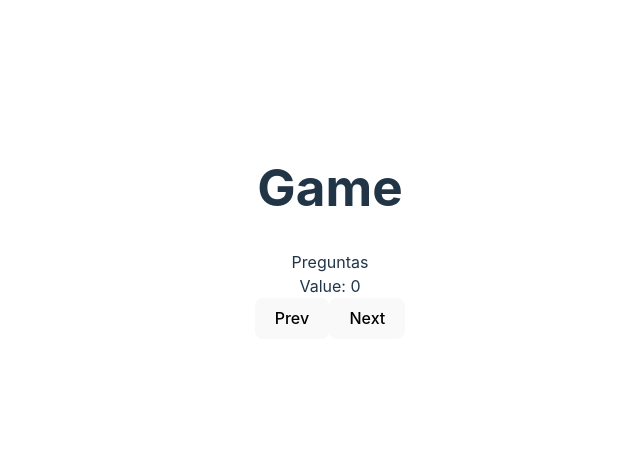
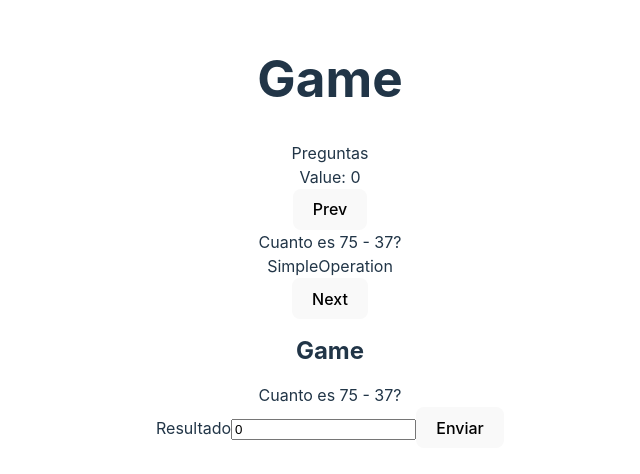
Before and after one commit to ohierro/educa_game, a Vue app: page /#/game in a window 1280 px wide. Shown: the part 168-642 px from the top of the page, without its empty margins (310-950 px from the left). Built offline with nearby package versions, Linux system fonts and the light colour scheme.

Commit message:
added simple op and true false questions

```diff
--- /dev/null
+++ b/src/assets/true_false_questions.json
@@ -0,0 +1,6 @@
+[
+  {
+    "type": "trueFalse",
+    "title": ""
+  }
+]
--- a/src/components/Question.vue
+++ b/src/components/Question.vue
@@ -1,22 +1,26 @@
 <template>
-  Esto sería un mensaje {{ msg }} {{ counter }} {{ computedValue }}
-  <button @click="counter++">Click me</button>
+  {{ question.getTitle() }}
+
+  <div v-if="question.getType() === 'TrueFalse'">
+    <button @click="$emit('resolve', false)">Falso</button>
+    <button @click="$emit('resolve', true)">Verdad</button>
+  </div>
+  <div v-if="question.getType() === 'SimpleOperation'">
+    <label for="result">Resultado</label><input v-model="value" name="result" type="number" />
+    <button @click="$emit('resolve', value)">Enviar</button>
+  </div>
 </template>
 
 <script setup lang="ts">
 import { computed, ref } from 'vue'
+import { IQuestion } from '../core/IQuestion';
 
 defineProps<{
-  msg: string,
-  counter?: number
+  question: IQuestion,
 }>()
 
-const computedValue = computed(() => counter.value > 5 ? 'Greater than' : 'Less than')
+const value = ref(0)
 
-let counter = ref(0)
-
-
-let x: string | number = 1
 </script>
 
 <style>
--- /dev/null
+++ b/src/core/CustomMath.ts
@@ -0,0 +1,5 @@
+export class CustomMath {
+  static random(from: number, to: number): number {
+    return Math.floor(Math.random() * (to - from)) + from
+  }
+}
--- a/src/core/IQuestion.ts
+++ b/src/core/IQuestion.ts
@@ -1,5 +1,8 @@
 export interface IQuestion {
+  getType(): string
+
   getTitle(): string
   getOptions(): string[]
-  resolve(): boolean
+
+  resolve(option: string | boolean | number): boolean
 }
--- a/src/core/QuestionGenerator.ts
+++ b/src/core/QuestionGenerator.ts
@@ -1,10 +1,16 @@
+import { MathSimpleOperationGenerator } from "./generators/MathSimpleOperationGenerator";
+import { MathTrueFalseGenerator } from "./generators/MathTrueFalseGenerator";
 import { IQuestion } from "./IQuestion";
+import { SimpleOperationQuestion } from "./SimpleOperationQuestion";
 import { TrueFalseQuestion } from "./TrueFalseQuestion";
 
 export class QuestionGenerator {
   constructor() {}
 
   public generate(questionNumber: number): IQuestion[] {
-    return [new TrueFalseQuestion('Pregunta de prueba...')]
+    const generator = new MathTrueFalseGenerator()
+    const simpleOperationGenerator = new MathSimpleOperationGenerator()
+    return [simpleOperationGenerator.generate(), generator.generate()]
+    // return [new TrueFalseQuestion('Pregunta de prueba...')]
   }
 }
--- /dev/null
+++ b/src/core/SimpleOperationQuestion.ts
@@ -0,0 +1,26 @@
+import { IQuestion } from "./IQuestion";
+
+export class SimpleOperationQuestion implements IQuestion {
+  title: string
+  solution: number
+
+  constructor(title: string, solution: number) {
+    this.title = title
+    this.solution = solution
+  }
+
+  getType(): string {
+    return 'SimpleOperation'
+  }
+
+  getTitle(): string {
+    return this.title
+  }
+  getOptions(): string[] {
+    throw new Error("Method not implemented.");
+  }
+  resolve(option: string | number | boolean): boolean {
+    return option === this.solution
+  }
+
+}
--- a/src/core/TrueFalseQuestion.ts
+++ b/src/core/TrueFalseQuestion.ts
@@ -3,20 +3,26 @@ import { IQuestion } from "./IQuestion";
 export class TrueFalseQuestion implements IQuestion {
   title: string
   options: string[]
+  correctAnswer: boolean
 
-  constructor(title: string) {
+  constructor(title: string, correctAnswer: boolean) {
     this.title = title
-    this.options = ['uno', 'dos', 'tres']
+    this.options = [ 'Sí', 'No' ]
+    this.correctAnswer = correctAnswer
+  }
+
+  getType(): string {
+    return 'TrueFalse'
   }
 
   getTitle(): string {
     return this.title
   }
   getOptions(): string[] {
-    return ['true', 'false']
+    return this.options
   }
-  resolve(): boolean {
-    throw new Error("Method not implemented.");
+  resolve(option: boolean): boolean {
+    return option === this.correctAnswer
   }
 
 }
--- /dev/null
+++ b/src/core/generators/MathSimpleOperationGenerator.ts
@@ -0,0 +1,27 @@
+import { CustomMath } from "../CustomMath";
+import { SimpleOperationQuestion } from "../SimpleOperationQuestion";
+
+export class MathSimpleOperationGenerator {
+
+  expressions = [
+    `Cuanto es :a - :b?`,
+    `Cuanto es :a + :b?`,
+    `Cuanto es :a * :b?`,
+  ]
+
+  public generate(): SimpleOperationQuestion {
+    let a = CustomMath.random(1, 100)
+    let b = CustomMath.random(1, 100)
+
+    if (a < b) {
+      // swap
+      let c = a
+      a = b
+      b = c
+    }
+
+    return new SimpleOperationQuestion( this.expressions[0]
+                                          .replace(':a', a.toString())
+                                          .replace(':b', b.toString()), a - b)
+  }
+}
--- /dev/null
+++ b/src/core/generators/MathTrueFalseGenerator.ts
@@ -0,0 +1,56 @@
+import { CustomMath } from "../CustomMath"
+import { TrueFalseQuestion } from "../TrueFalseQuestion"
+
+export class MathTrueFalseGenerator {
+  // expressions = {
+  //   greaterThan: {
+  //     title: `:a es mayor que :b?`
+  //   },
+  //   lessThan: {
+  //     title: `:a es menor que :b?`
+  //   },
+  //   addOperation: {
+  //     title: `:a más :b es igual a :c`
+  //   },
+  //   mulOperation: {
+  //     title: `:a por :b es igual a :c`
+  //   }
+  // }
+
+  expressions = [
+      `:a es mayor que :b?`,
+      `:a es menor que :b?`,
+      `:a más :b es igual a :c`,
+      `:a por :b es igual a :c`
+  ]
+
+  public generate(): TrueFalseQuestion {
+    // let randomExpression = Math.floor(Math.random() * this.expressions.length)
+    let randomExpression = 0
+
+
+    // switch(randomExpression) {
+    //   case 0: {
+        let a = CustomMath.random(0, 100)
+        let b = CustomMath.random(0, 100)
+
+        return new TrueFalseQuestion(
+          this.expressions[0]
+              .replace(':a', a.toString())
+              .replace(':b', b.toString()),
+          a > b)
+      // }
+      // case 1: {
+      //   let a = CustomMath.random(0, 100)
+      //   let b = CustomMath.random(0, 100)
+
+      //   return new TrueFalseQuestion(
+      //     this.expressions[1]
+      //         .replace(':a', a.toString())
+      //         .replace(':b', b.toString()),
+      //     [ 'Si', 'No' ],
+      //     'Si')
+      // }
+    // }
+  }
+}
--- a/src/store/index.ts
+++ b/src/store/index.ts
@@ -1,14 +1,25 @@
 import { defineStore } from 'pinia'
 import { QuestionGenerator } from '../core/QuestionGenerator'
 import { IQuestion } from '../core/IQuestion'
-import { ref } from 'vue'
+import { computed, reactive, ref } from 'vue'
 
 export const useQuestionStore = defineStore('questions', () => {
   const number = ref(0)
+  let questions: IQuestion[] = reactive([])
 
   function increment() {
     number.value++
   }
 
-  return { number, increment }
+  function init() {
+    const generator = new QuestionGenerator()
+    questions = generator.generate(2)
+  }
+
+  const currentQuestion = computed(() => questions[number.value])
+  // function currentQuestion(): IQuestion {
+  //   return questions[number.value]
+  // }
+
+  return { questions, number, init, currentQuestion, increment }
 })
--- a/src/views/Game.vue
+++ b/src/views/Game.vue
@@ -3,12 +3,31 @@
 <main>Preguntas</main>
 <div>Value: {{ store.number }}</div>
 <button>Prev</button>
+<div>{{ store.currentQuestion.getTitle() }}</div>
+<div>{{ store.currentQuestion.getType() }} </div>
 <button @click="store.increment()">Next</button>
+<div>
+  <h2>Game</h2>
+  <Question
+    :question="store.currentQuestion"
+    @resolve="validate"
+  ></Question>
+</div>
 </template>
 
-<script setup lang="ts">import { useQuestionStore } from '../store';
+<script setup lang="ts">
+
+import Question from '../components/Question.vue';
+import { useQuestionStore } from '../store';
 
 const store = useQuestionStore()
+store.init()
 
+function validate(option: boolean) {
+  console.log(`option selected ${option}`);
+  let result = store.currentQuestion.resolve(option)
+  console.log(`es correcto? ${result}`);
+
+}
 
 </script>
```
Also changed, not shown: src/core/MultiplesOptionsQuestions.ts (added), 1 other file (tests, documents, lock files or other folders).
